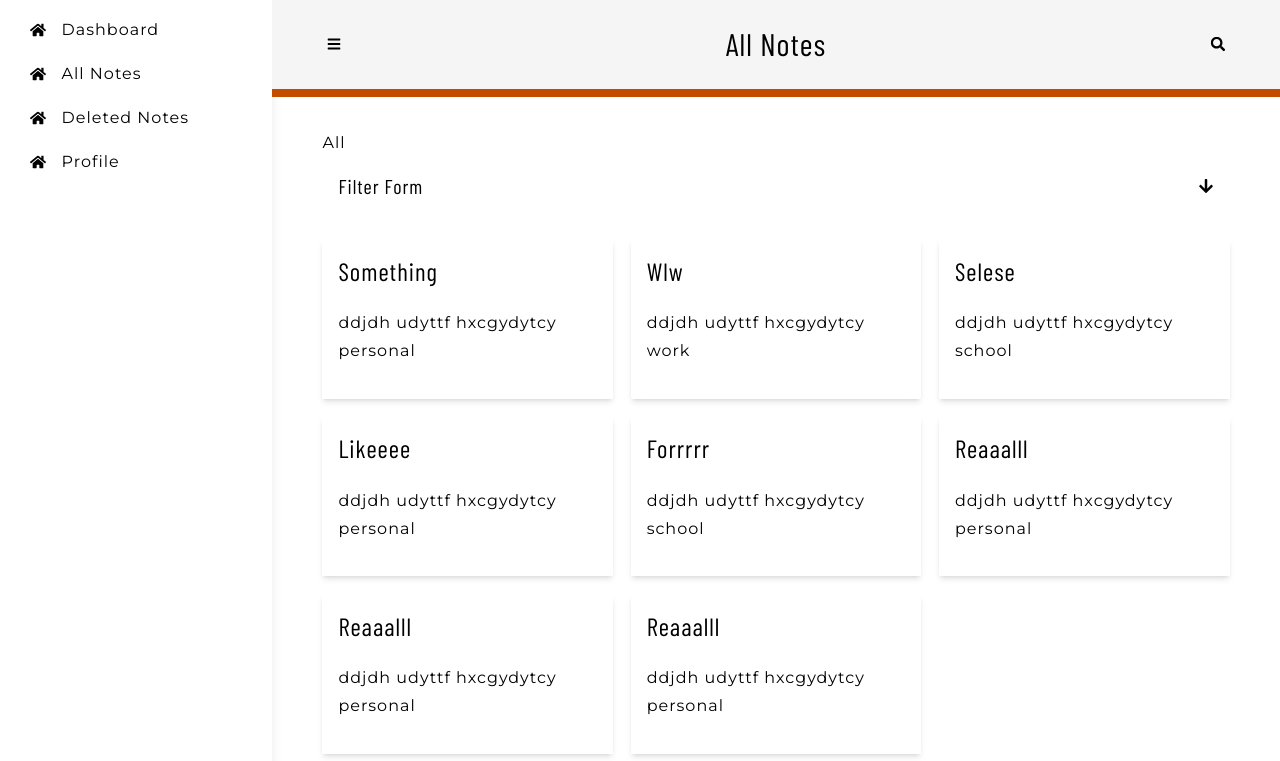
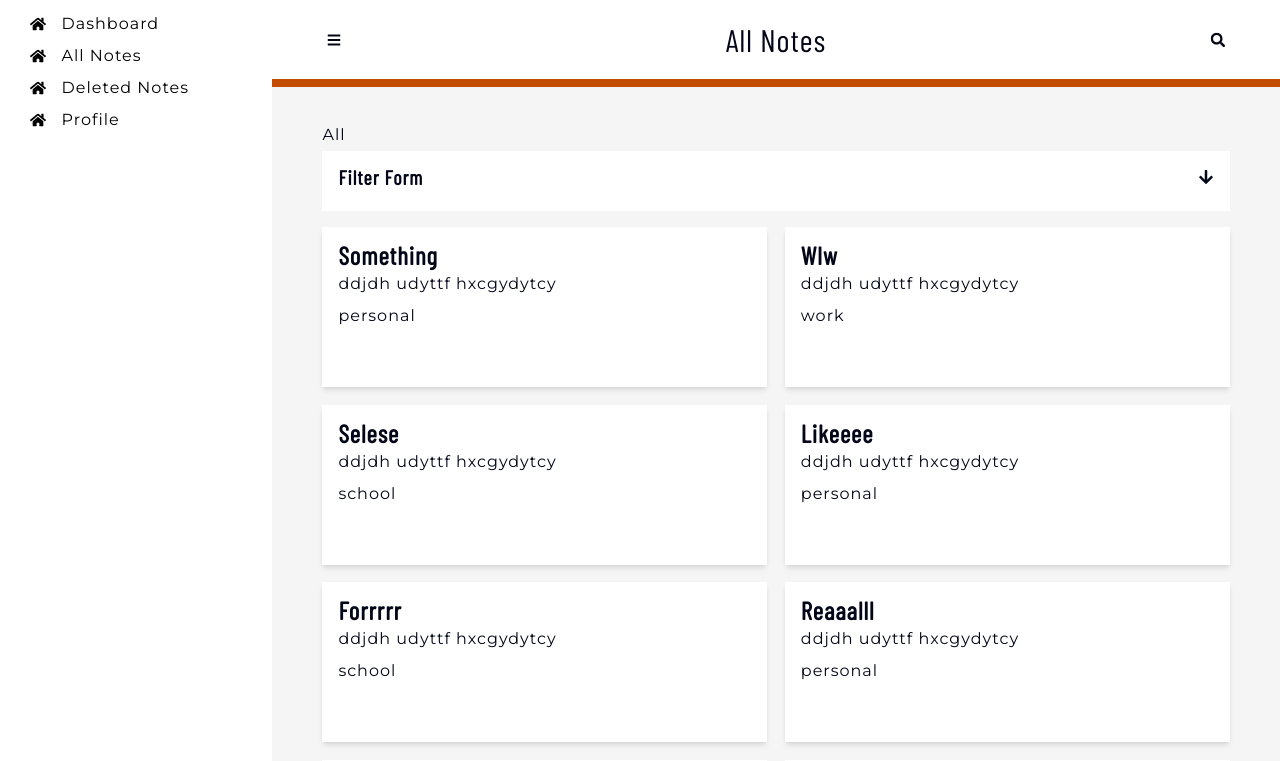
Before and after one commit to Vhickyy/Note-Client, a React (Vite) app: page /dashboard/allnotes in a window 1280 px wide. Shown: the top 761 px of the page. Built offline with nearby package versions, Linux system fonts and the light colour scheme.

Commit message:
changed heading font style

```diff
--- a/src/Pages/Login.tsx
+++ b/src/Pages/Login.tsx
@@ -22,7 +22,7 @@ const Login = () => {
 export default Login
 
 const Wrapper = styled.div`
-padding-block: 7rem 3rem;
+padding-block: 4rem;
 letter-spacing: normal;
 color: var(--primaryColor80);
 form{
--- a/src/Pages/Protected/AllNotes.tsx
+++ b/src/Pages/Protected/AllNotes.tsx
@@ -1,12 +1,16 @@
+import styled from "styled-components"
 import AllNotesComponent from "../../components/Dashboard/AllNotes/AllNoteComponent"
 import Navbar from "../../components/Dashboard/Navbar"
 const AllNotes = () => {
   return (
-    <div>
+    <Wrapper>
       <Navbar page="All Notes"/>
       <AllNotesComponent/>
-    </div>
+    </Wrapper>
   )
 }
 
 export default AllNotes
+const Wrapper = styled.div`
+  background-color: whitesmoke;
+`
--- a/src/Pages/Signup.tsx
+++ b/src/Pages/Signup.tsx
@@ -41,7 +41,7 @@ const Signup = () => {
 export default Signup
 
 const Wrapper = styled.div`
-padding-block: 7rem 3rem;
+padding-block: 4rem;
 letter-spacing: normal;
 color: var(--primaryColor80);
 form{
--- a/src/components/Dashboard/AllNotes/AllNoteComponent.tsx
+++ b/src/components/Dashboard/AllNotes/AllNoteComponent.tsx
@@ -29,7 +29,7 @@ const AllNotesComponenent = () => {
 export default AllNotesComponenent
 
 const Wrapper = styled.main`
-  margin-block: 2rem;
+  padding-block: 2rem;
   width: min(90%,var(--maxWidth));
   p{
     margin: 0;
@@ -37,20 +37,21 @@ const Wrapper = styled.main`
   margin-inline: auto;
   .card-wrapper{
     display: grid;
-    grid-template-columns: repeat(2, 1fr);
+    grid-template-columns: 1fr;
     gap: 1.1rem;
   }
   .card{
-    background-color: var(--primaryColor20);
-    /* background-color: white; */
+    /* background-color: var(--primaryColor20); */
+    /* background-color: var(--backgroundColor); */
+    background-color: white;
     padding: 1rem;
     border-radius: var(--borderRadius);
     box-shadow: var(--shadowmd);
     height: 10rem;
   }
-  @media screen and (min-width: 900px){
+  @media screen and (min-width: 1000px){
     .card-wrapper{
-      grid-template-columns: repeat(3,1fr);
+      grid-template-columns: 1fr 1fr;
     }
   }
 `
--- a/src/components/Dashboard/Navbar.tsx
+++ b/src/components/Dashboard/Navbar.tsx
@@ -23,7 +23,7 @@ const Navbar = ({page}: Page) => {
 export default Navbar
 
 const Wrapper = styled.header`
-    background-color: whitesmoke;
+    background-color: white;
     .head{
         width: min(1440px,90%);
         margin-inline: auto;
@@ -32,7 +32,7 @@ const Wrapper = styled.header`
         justify-content: space-between;
         padding-block: 1.5rem;
         h3{
-            margin: 0;
+            font-weight: 500;
         }
         .icon{
             border: 2px solid var(--primaryColor80);
--- a/src/components/Home/Details.tsx
+++ b/src/components/Home/Details.tsx
@@ -1,5 +1,7 @@
 import styled from "styled-components";
 import { motion } from "framer-motion";
+import { Link } from "react-router-dom";
+import { FaAngleRight, FaArrowRight } from "react-icons/fa";
 
 const Details = () => {
   return (
@@ -12,19 +14,19 @@ const Details = () => {
                     <div className="circle"></div>
                     <h4>Article</h4>
                     <p>Lorem ipsum dolor sit amet, consectetur adipisicing elit. Fuga, incidunt.</p>
-                    <button>explore</button>
+                    <Link to={"#"}>Learn More<FaAngleRight/></Link>
                 </div>
                 <div className="feature-card">
                     <div className="circle"></div>
                     <h4>Article</h4>
                     <p>Lorem ipsum dolor sit amet, consectetur adipisicing elit. Fuga, incidunt.</p>
-                    <button>explore</button>
+                    <Link to={"#"}>Learn More<FaAngleRight/></Link>
                 </div>
                 <div className="feature-card">
                     <div className="circle"></div>
                     <h4>Article</h4>
                     <p>Lorem ipsum dolor sit amet, consectetur adipisicing elit. Fuga, incidunt.</p>
-                    <button>explore</button>
+                    <Link to={"#"}>Learn More<FaAngleRight/></Link>
                 </div>
             </motion.div>
         </div>
@@ -38,7 +40,7 @@ const Wrapper = styled.section`
     padding-block: 4.5rem;
     background-color: whitesmoke;
     .main{
-        width: min(var(--maxWidth),80%);
+        width: min(var(--maxWidth),90%);
         margin-inline: auto;
         text-align: center;
     }
@@ -47,13 +49,6 @@ const Wrapper = styled.section`
         display: grid;
         gap: 1.2rem;
         grid-template-columns: repeat(auto-fill, minmax(18rem,1fr));
-
-        h4{
-            margin: 0;
-        }
-        p{
-            margin: 0;
-        }
     }
     .circle{
         width: 4rem;
@@ -72,11 +67,21 @@ const Wrapper = styled.section`
         border-radius: 0.35rem;
         box-shadow: var(--shadowmd);
         border-bottom: .4rem solid var(--primaryColor);
+        gap: 1.5rem;
+    }
+    a{
+        display: flex;
+        align-items: center;
+        gap: .5rem;
+        color: var(--primaryColor);
+        transition: hover .2s linear;
+    }
+    a:hover{
         gap: 1rem;
     }
-    @media screen and (min-width: 673px) {
+    /* @media screen and (min-width: 673px) {
         .main{
             width: min(var(--maxWidth),90%);
         }
-    }
+    } */
 `
--- a/src/components/Home/Header.tsx
+++ b/src/components/Home/Header.tsx
@@ -6,7 +6,7 @@ const Header = () => {
     <Wrapper>
         <div className="section">
             <div>
-                <h1>Secure your notes</h1>
+                <h1>Secure your <span>notes</span></h1>
                 <p>Lorem ipsum dolor, sit amet consectetur adipisicing elit. Reiciendis, sit! Cumque, hic sapiente beatae maxime delectus tempora deserunt nihil eaque?</p>
                 <Link to={"/signup"}><button>Get Started</button></Link>
             </div>
@@ -21,9 +21,6 @@ const Header = () => {
 export default Header
 
 const Wrapper = styled.div`
-    background-color: var(--primaryColor80);
-    color: var(--primaryColor10);
-    /* padding-top: 5rem; */
     span{
         color: var(--primaryColor);
     }
@@ -32,14 +29,22 @@ const Wrapper = styled.div`
         text-align: center;
         width: min(var(--maxWidth),90%);
         margin-inline: auto;
+        h1{
+            margin-bottom: 1.5rem;
+            span{
+                color: var(--primaryColor);
+            }
+        }
         p{
-            margin-inline: 0;
-            letter-spacing: var(--letterSpacing);
+            margin-bottom: 1.5rem;
+            max-width: 33rem;
+            margin-inline: auto;
+
         }
         button{
             margin-top: 1rem;
             padding: .8rem 3.2rem;
-            /* box-shadow: 0 0 10px var(--primaryColor); */
+            box-shadow: 0 0 10px var(--primaryColor);
         }
     }
     .hero{
@@ -54,15 +59,17 @@ const Wrapper = styled.div`
             align-items: center;
             column-gap: 2rem;
             p{
-                width: 30rem;
+                margin-inline: 0;
             }
         }
         .hero{
             display: block;
             /* width: 70%; */
-            width: 25rem;
+            /* width: 25rem;
+            height: 22rem; */
+            width: 29%;
             height: 22rem;
-            /* background-color: green; */
+            background-color: green;
         }
     }
 `
--- a/src/index.css
+++ b/src/index.css
@@ -23,7 +23,7 @@ html {
   /* colors */
   --primaryColor40: #d6824d;
   --primaryColor: #C44C00;
-  --textColor: #cbd5e1;
+  /* --textColor: #cbd5e1; */
   --textColor50: #020617;
   --redText: #842029;
   --redBackground: #f8d7da;
@@ -42,17 +42,21 @@ html {
 
 body {
   background-color: var(--backgroundColor);
+  color: var(--textColor50);
   font-family: var(--bodyFont);
   font-weight: 400;
-  line-height: 1.75;
+  line-height: 1;
   letter-spacing: var(--letterSpacing);
 }
 
 p {
-  margin-bottom: 1.5rem;
+  /* margin-bottom: 1.5rem;
   max-width: 33rem;
   margin-inline: auto;
-  font-size: 1rem;
+  line-height: 2;
+  font-size: 1rem; */
+  line-height: 2;
+  /* font-size: 1.1rem; */
 }
 
 h1,
@@ -61,20 +65,22 @@ h3,
 h4,
 h5 {
   margin: 0;
-  margin-bottom: 1.38rem;
+  /* margin-bottom: 1.38rem; */
   font-family: var(--headingFont);
-  font-weight: 400;
-  line-height: 1.3;
+  font-weight: 600;
+  line-height: 1;
   text-transform: capitalize;
 }
 
 h1 {
-  font-size: 3.052rem;
+  font-weight: 700;
+  font-size: clamp(3rem, calc(4vw + 1rem), 4.5rem);
+  /* background-color: green; */
 }
 
 h2 {
-  font-size: 2.441rem;
-}
+  font-size: clamp(2.5rem, calc(4vw + .5rem), 3.5rem);
+  }
 
 h3 {
   font-size: 1.953rem;
@@ -141,8 +147,8 @@ button{
 .show{
   display: block;
 }
-@media screen and (min-width:700px) {
+/* @media screen and (min-width:700px) {
   h1 {
       font-size: 4rem;
     }
-}
+} */
--- a/src/styles/FooterWrapper.ts
+++ b/src/styles/FooterWrapper.ts
@@ -2,7 +2,7 @@ import styled from "styled-components";
 
 
 const Wrapper = styled.footer`
-    background-color: whitesmoke;
+    /* background-color: whitesmoke; */
     color: var(--textColor50);
     letter-spacing: normal;
     h5{
```
